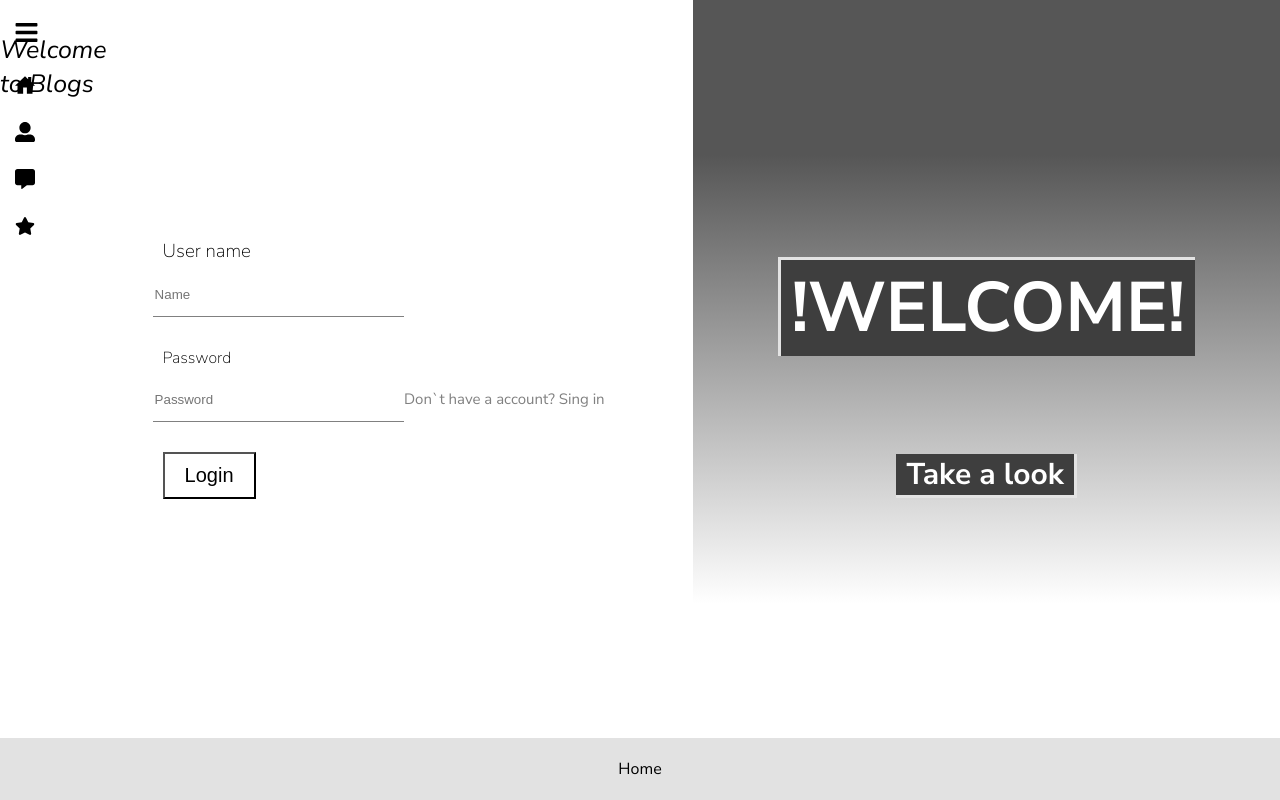
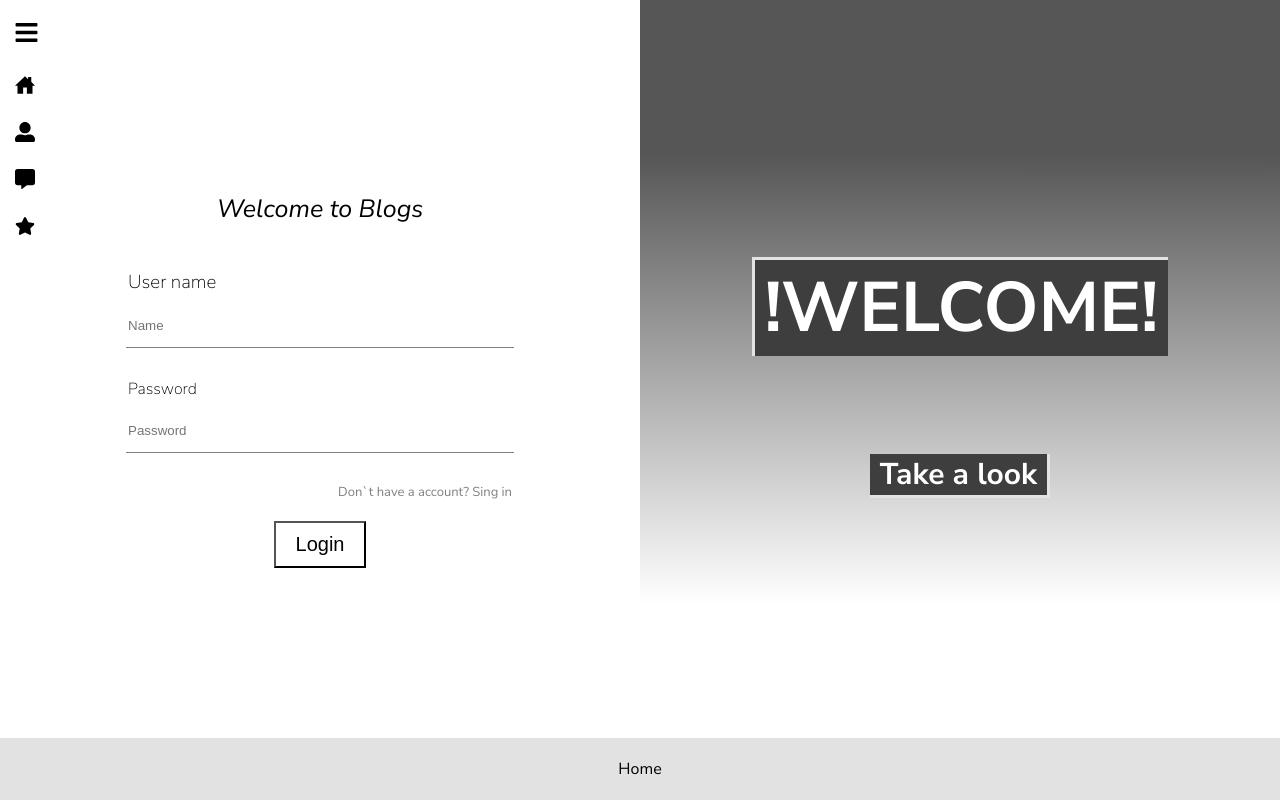
Before and after one commit to HugoDMiranda/Blog, a React (Create React App) app: page /Login in a window 1280 px wide. Built offline with nearby package versions, Linux system fonts and the light colour scheme.

Commit message:
view Login style update

```diff
--- a/src/sass/Login.css
+++ b/src/sass/Login.css
@@ -12,6 +12,13 @@
   flex-direction: column;
   height: 100%;
 }
+.login-account .form {
+  width: 60%;
+  display: flex;
+  align-items: center;
+  justify-content: center;
+  flex-direction: column;
+}
 .login-account-title {
   font-size: 25px;
   font-weight: 400;
@@ -19,23 +26,23 @@
 }
 .login-account-text {
   text-align: start;
-  width: 50%;
+  width: 100%;
   font-weight: 100;
   margin: 10px;
 }
 .login-account-input {
   border: none;
   border-bottom: 1px solid gray;
-  width: 50%;
+  width: 100%;
   height: 40px;
   margin-bottom: 20px;
 }
 .login-account-login {
-  width: 50%;
+  width: 100%;
   text-align: end;
-  margin: 30px 0px;
+  margin: 10px 0px;
   color: gray;
-  font-size: 15px;
+  font-size: 13px;
   cursor: pointer;
 }
 .login-account-button {
@@ -49,6 +56,12 @@
   background-color: black;
   color: white;
   cursor: pointer;
+}
+.login-account .errorMessage {
+  background-color: rgb(255, 63, 63);
+  color: white;
+  width: 100%;
+  padding: 5px;
 }
 .login-info {
   width: 100%;
--- a/src/sass/Login.scss
+++ b/src/sass/Login.scss
@@ -12,6 +12,14 @@
     flex-direction: column;
     height: 100%;
 
+    .form {
+      width: 60%;
+      display: flex;
+      align-items: center;
+      justify-content: center;
+      flex-direction: column;
+    }
+
     &-title {
       font-size: 25px;
       font-weight: 400;
@@ -20,7 +28,7 @@
 
     &-text {
       text-align: start;
-      width: 50%;
+      width: 100%;
       font-weight: 100;
       margin: 10px;
     }
@@ -28,17 +36,17 @@
     &-input {
       border: none;
       border-bottom: 1px solid gray;
-      width: 50%;
+      width: 100%;
       height: 40px;
       margin-bottom: 20px;
     }
 
     &-login {
-      width: 50%;
+      width: 100%;
       text-align: end;
-      margin: 30px 0px;
+      margin: 10px 0px;
       color: gray;
-      font-size: 15px;
+      font-size: 13px;
       cursor: pointer;
     }
 
@@ -54,6 +62,13 @@
         color: white;
         cursor: pointer;
       }
+    }
+
+    .errorMessage {
+      background-color: rgb(255, 63, 63);
+      color: white;
+      width: 100%;
+      padding: 5px;
     }
   }
   &-info {
--- a/src/views/Login.js
+++ b/src/views/Login.js
@@ -25,15 +25,15 @@ function Login() {
 
   return (
     <div className="login">
-      <h4 className="login-account-title">Welcome to Blogs</h4>
       <div className="login-account">
+        <h4 className="login-account-title">Welcome to Blogs</h4>
         <Formik
           initialValues={initialValues}
           onSubmit={submit}
           validationSchema={userSchema}
         >
           {login ? (
-            <Form>
+            <Form className="form">
               <h3 className="login-account-text">User name</h3>
               <Field
                 className="login-account-input"
@@ -62,18 +62,18 @@ function Login() {
                 component="span"
                 className="errorMessage"
               />
-              <spam
+              <p
                 className="login-account-login"
                 onClick={() => setLogin(false)}
               >
                 Don`t have a account? Sing in
-              </spam>
+              </p>
               <button className="login-account-button" type="submit">
                 Login
               </button>
             </Form>
           ) : (
-            <Form>
+            <Form className="form">
               <h3 className="login-account-text">User name</h3>
               <Field
                 className="login-account-input"
@@ -130,12 +130,9 @@ function Login() {
                 component="span"
                 className="errorMessage"
               />
-              <spam
-                className="login-account-login"
-                onClick={() => setLogin(true)}
-              >
+              <p className="login-account-login" onClick={() => setLogin(true)}>
                 You already have an account? Login
-              </spam>
+              </p>
               <button className="login-account-button" type="submit">
                 Sing in
               </button>
```
Also changed, not shown: 1 other file (tests, documents, lock files or other folders).
